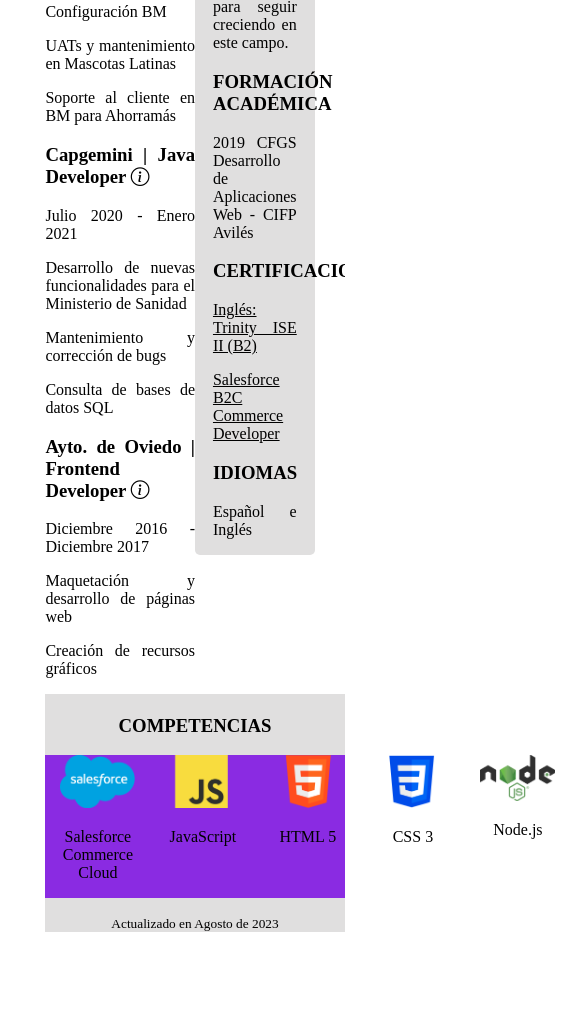
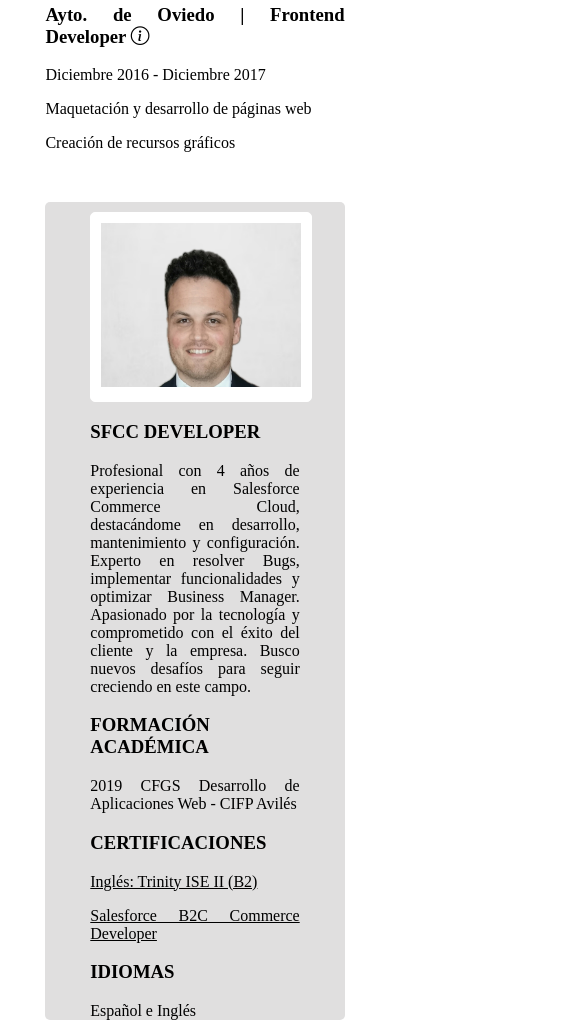
Before and after one commit to jcolliaan/jcolliaPublic, a website: page index.html in a window 390 px wide. Shown: the part 917-1940 px from the top of the page, 585 px wide, since content can reach past the window. Before the commit the page ends 1865 px from the top, so only its background shows below. Drawn offline with nearby package versions, Linux system fonts and the light colour scheme.

Commit message:
ajustes mobile

```diff
--- a/css/cv.css
+++ b/css/cv.css
@@ -75,7 +75,6 @@
 }
 
 #iconos-lenguajes{
-    background-color: blueviolet;
     width: auto;
 }
 
@@ -85,3 +84,24 @@
     padding: 0; /* Elimina el relleno predeterminado de la lista */
     margin-bottom: 2px;
 }
+
+
+/* Media query para dispositivos con ancho menor a 768px */
+@media (max-width: 768px) {
+
+    #datosContacto{
+        float: none;
+        width: 100%;
+    }
+
+    #barraLateral{
+        float: none;
+        width: 100%;
+    }
+
+    #lista-iconos{
+        display: flex;
+        flex-direction: column;
+    }
+
+}
--- a/index.html
+++ b/index.html
@@ -86,9 +86,6 @@
             </div>
         </div>
 
-        <div style="background-color: rgb(114, 114, 114);" id="experiencia">
-
-        </div>
     </div>
 
     <footer>
```
